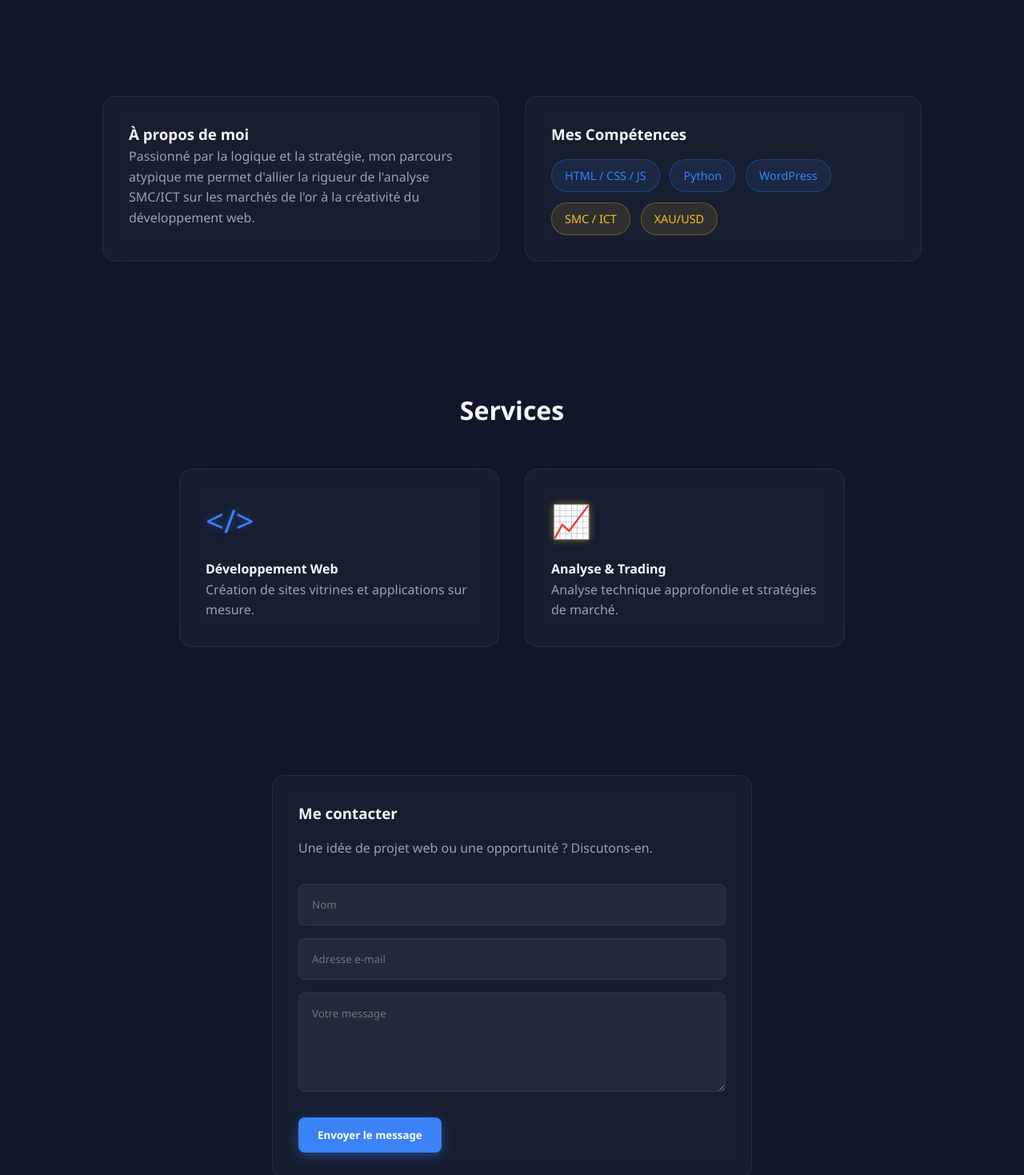
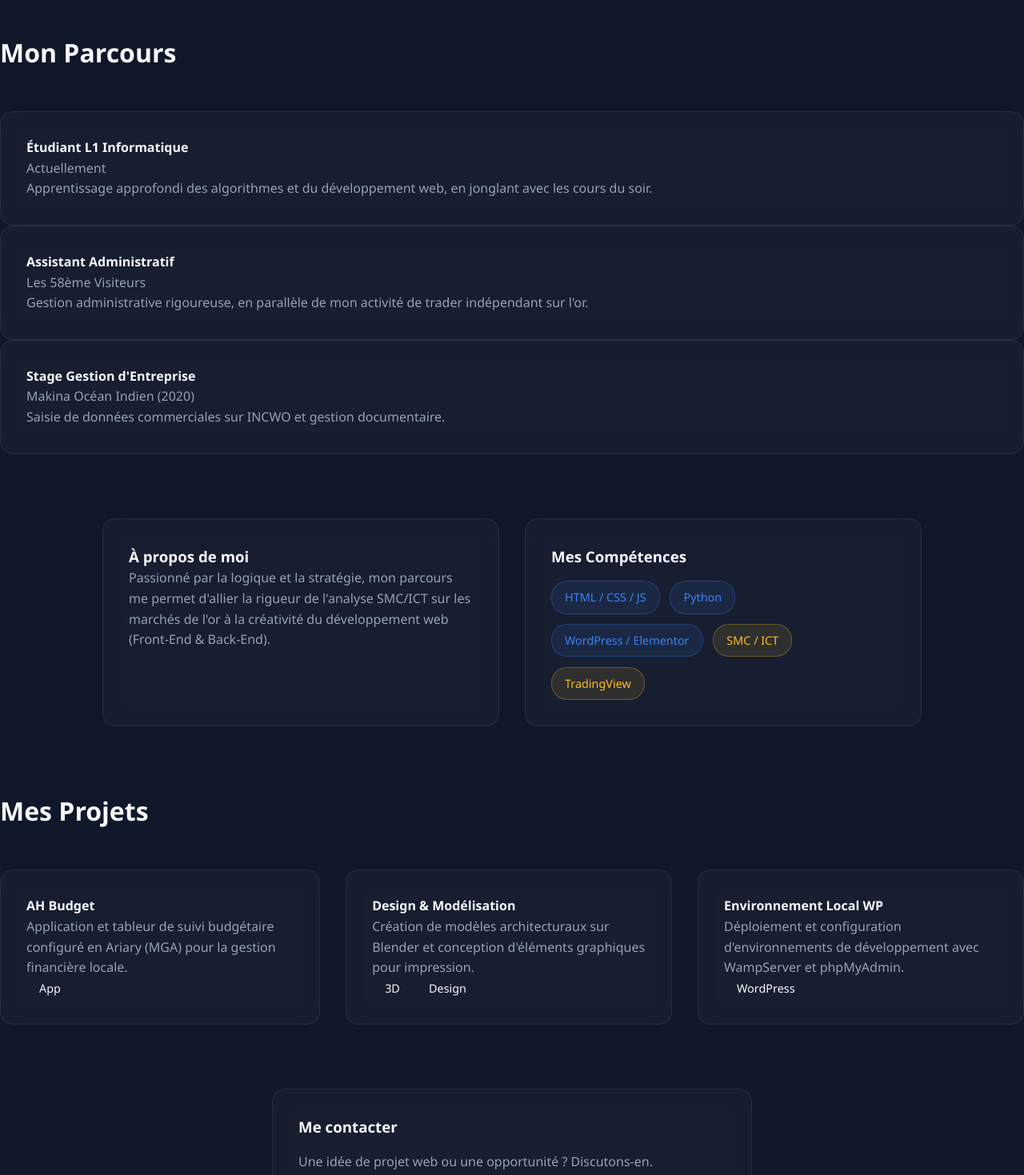
Before and after one commit to Tommyshelby-Ah/Projet-3-portfolio, a plain HTML site: page index.html in a window 1280 px wide. Shown: the part 820-2289 px from the top of the page at 80% size. Drawn offline with Linux system fonts and the light colour scheme.

Commit message:
Update index.html

```diff
--- a/index.html
+++ b/index.html
@@ -7,8 +7,17 @@
     <link rel="stylesheet" href="style.css">
 </head>
 <body>
+    <!-- Barre de progression façon "Trendline" -->
+    <div id="scroll-progress"></div>
+
     <nav>
         <div class="logo">Aina<span>.Herinjato</span></div>
+
+        <!-- Ticker XAU/USD -->
+        <div class="market-ticker">
+            <span class="ticker-symbol">XAU/USD</span>
+            <span id="gold-price">Chargement...</span>
+        </div>
 
         <div class="burger-menu">
             <span></span>
@@ -18,8 +27,9 @@
 
         <ul class="nav-links">
             <li><a href="#accueil" class="active">Accueil</a></li>
+            <li><a href="#parcours">Parcours</a></li>
             <li><a href="#propos">À propos</a></li>
-            <li><a href="#services">Services</a></li>
+            <li><a href="#projets">Projets</a></li>
             <li><a href="#contact">Contact</a></li>
         </ul>
     </nav>
@@ -28,53 +38,97 @@
         <div class="hero-content">
             <h1>Aina Herinjato</h1>
             <h2 class="subtitle">
-                <span class="gold-text">Trader Gold</span> &
-                <span class="blue-text">Développeur Web</span>
+                <span class="blue-text" id="typewriter"></span><span class="cursor">|</span>
             </h2>
             <p>Fusionner l'analyse technique des marchés financiers et la création d'interfaces web performantes.</p>
-            <a href="#contact" class="btn primary-btn">Découvrir mon travail</a>
+            <a href="#projets" class="btn primary-btn">Découvrir mon travail</a>
         </div>
         <div class="hero-image">
             <div class="glow-circle"></div>
+            <!-- Vous pourrez insérer ici un rendu 3D Blender ou votre photo -->
             <img src="ta-photo.jpg" alt="Portrait Aina">
         </div>
     </header>
 
+    <!-- Nouvelle Section : Timeline (Parcours) -->
+    <section id="parcours" class="timeline-section hidden">
+        <h3 class="section-title">Mon Parcours</h3>
+        <div class="timeline">
+            <div class="timeline-item">
+                <div class="timeline-dot"></div>
+                <div class="timeline-content glass-card">
+                    <h4>Étudiant L1 Informatique</h4>
+                    <p class="date">Actuellement</p>
+                    <p>Apprentissage approfondi des algorithmes et du développement web, en jonglant avec les cours du soir.</p>
+                </div>
+            </div>
+            <div class="timeline-item">
+                <div class="timeline-dot"></div>
+                <div class="timeline-content glass-card">
+                    <h4>Assistant Administratif</h4>
+                    <p class="date">Les 58ème Visiteurs</p>
+                    <p>Gestion administrative rigoureuse, en parallèle de mon activité de trader indépendant sur l'or.</p>
+                </div>
+            </div>
+            <div class="timeline-item">
+                <div class="timeline-dot"></div>
+                <div class="timeline-content glass-card">
+                    <h4>Stage Gestion d'Entreprise</h4>
+                    <p class="date">Makina Océan Indien (2020)</p>
+                    <p>Saisie de données commerciales sur INCWO et gestion documentaire.</p>
+                </div>
+            </div>
+        </div>
+    </section>
+
     <section id="propos" class="bento-grid hidden">
-        <div class="glass-card about-card">
+        <div class="glass-card about-card tilt-card">
             <h3>À propos de moi</h3>
-            <p>Passionné par la logique et la stratégie, mon parcours atypique me permet d'allier la rigueur de l'analyse SMC/ICT sur les marchés de l'or à la créativité du développement web.</p>
+            <p>Passionné par la logique et la stratégie, mon parcours me permet d'allier la rigueur de l'analyse SMC/ICT sur les marchés de l'or à la créativité du développement web (Front-End & Back-End).</p>
         </div>
-        <div class="glass-card skills-card">
+        <div class="glass-card skills-card tilt-card">
             <h3>Mes Compétences</h3>
             <div class="tags">
                 <span class="tag tech">HTML / CSS / JS</span>
                 <span class="tag tech">Python</span>
-                <span class="tag tech">WordPress</span>
+                <span class="tag tech">WordPress / Elementor</span>
                 <span class="tag trade">SMC / ICT</span>
-                <span class="tag trade">XAU/USD</span>
+                <span class="tag trade">TradingView</span>
             </div>
         </div>
     </section>
 
-    <section id="services" class="services hidden">
-        <h3 class="section-title">Services</h3>
+    <!-- Nouvelle Section : Projets -->
+    <section id="projets" class="projects hidden">
+        <h3 class="section-title">Mes Projets</h3>
         <div class="cards-container">
-            <div class="glass-card service-item glow-hover">
-                <div class="icon blue-glow">&lt;/&gt;</div>
-                <h4>Développement Web</h4>
-                <p>Création de sites vitrines et applications sur mesure.</p>
+            <div class="glass-card project-card tilt-card glow-hover">
+                <h4>AH Budget</h4>
+                <p>Application et tableur de suivi budgétaire configuré en Ariary (MGA) pour la gestion financière locale.</p>
+                <div class="project-tags">
+                    <span class="tag">App</span>
+                </div>
             </div>
-            <div class="glass-card service-item glow-hover">
-                <div class="icon gold-glow">📈</div>
-                <h4>Analyse & Trading</h4>
-                <p>Analyse technique approfondie et stratégies de marché.</p>
+            <div class="glass-card project-card tilt-card glow-hover">
+                <h4>Design & Modélisation</h4>
+                <p>Création de modèles architecturaux sur Blender et conception d'éléments graphiques pour impression.</p>
+                <div class="project-tags">
+                    <span class="tag">3D</span>
+                    <span class="tag">Design</span>
+                </div>
+            </div>
+            <div class="glass-card project-card tilt-card glow-hover">
+                <h4>Environnement Local WP</h4>
+                <p>Déploiement et configuration d'environnements de développement avec WampServer et phpMyAdmin.</p>
+                <div class="project-tags">
+                    <span class="tag">WordPress</span>
+                </div>
             </div>
         </div>
     </section>
 
     <section id="contact" class="contact hidden">
-        <div class="glass-card form-container">
+        <div class="glass-card form-container tilt-card">
             <h3>Me contacter</h3>
             <p>Une idée de projet web ou une opportunité ? Discutons-en.</p>
             <form>
```
